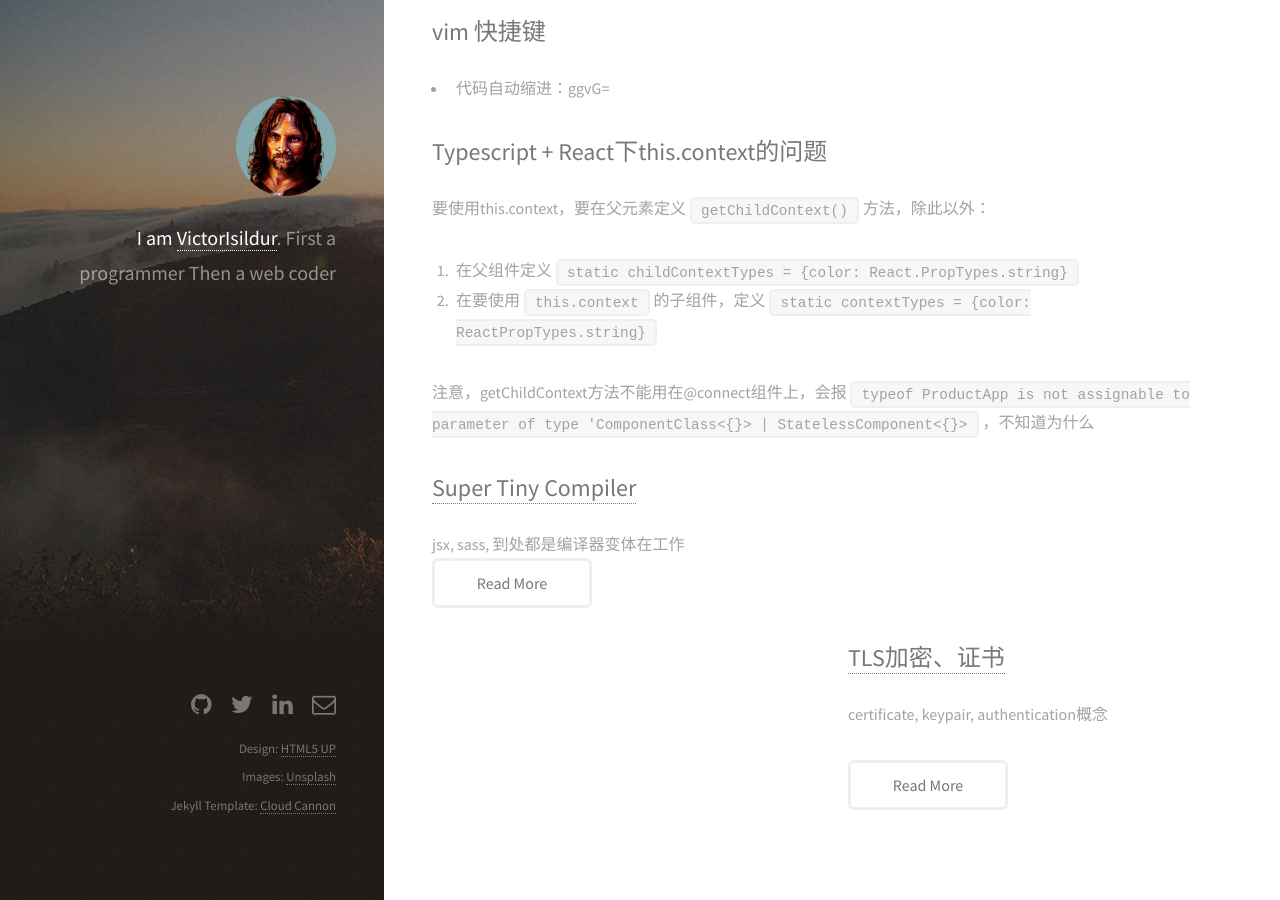
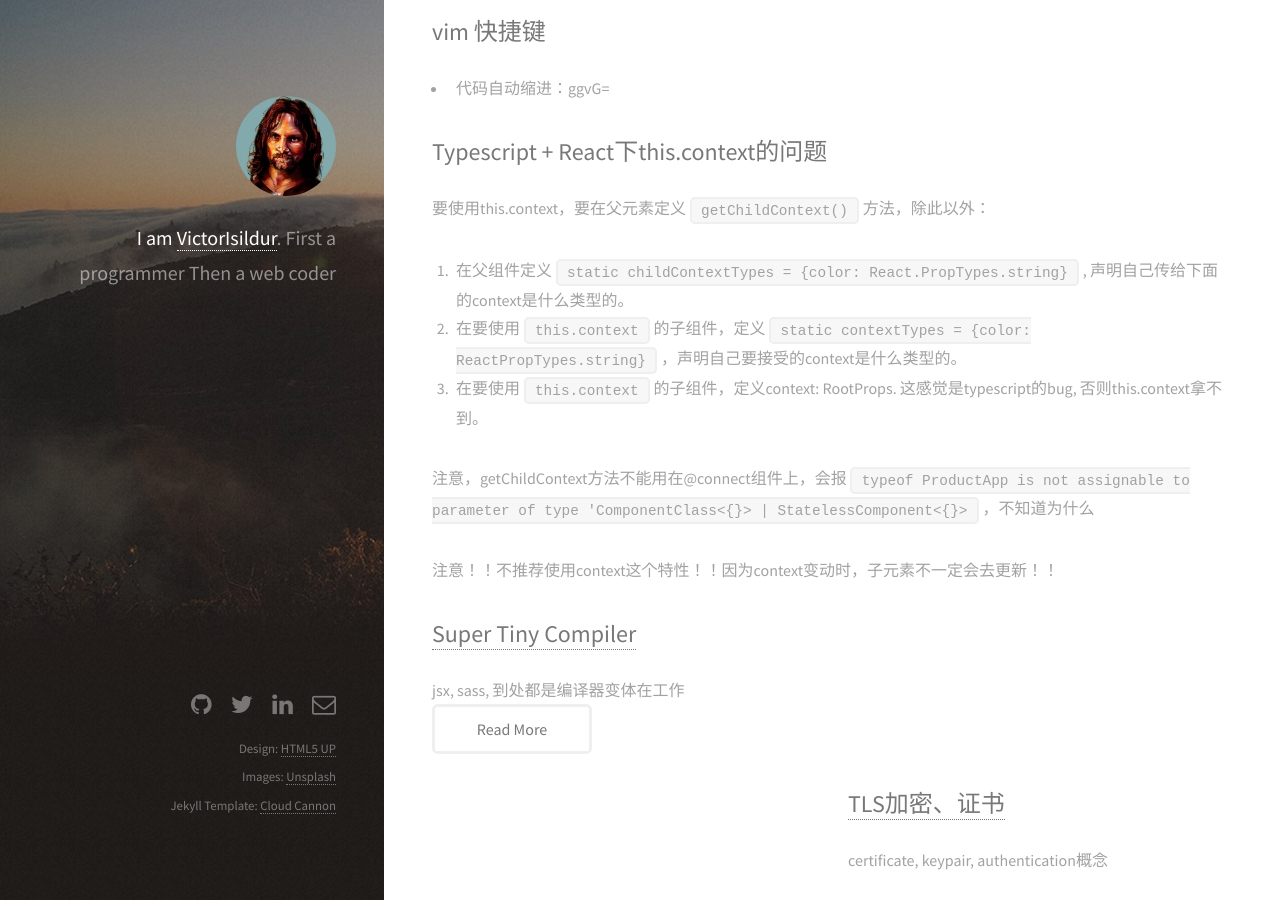
Before and after one commit to victorisildur/victorisildur.github.io, a Jekyll site: the page built from _posts/2016-09-26-typescript.markdown, in a window 1280 px wide and 900 px high, scrolled down 4488 px. Built offline with Jekyll 4.4.1, drawn with Linux system fonts in a browser that asks for light colours; Markdown is read by kramdown in place of the engine named in the settings.

Commit message:
react context

```diff
--- a/_posts/2016-09-26-typescript.markdown
+++ b/_posts/2016-09-26-typescript.markdown
@@ -153,7 +153,10 @@ workflowReducer收到这个action后，workflowState根据trigger做出跃迁，
 
 要使用this.context，要在父元素定义`getChildContext()`方法，除此以外：
 
-1. 在父组件定义`static childContextTypes = {color: React.PropTypes.string}`
-2. 在要使用`this.context`的子组件，定义`static contextTypes = {color: ReactPropTypes.string}`
+1. 在父组件定义`static childContextTypes = {color: React.PropTypes.string}`, 声明自己传给下面的context是什么类型的。
+2. 在要使用`this.context`的子组件，定义`static contextTypes = {color: ReactPropTypes.string}`，声明自己要接受的context是什么类型的。
+3. 在要使用`this.context`的子组件，定义context: RootProps. 这感觉是typescript的bug, 否则this.context拿不到。
 
 注意，getChildContext方法不能用在@connect组件上，会报`typeof ProductApp is not assignable to parameter of type 'ComponentClass<{}> | StatelessComponent<{}>`，不知道为什么
+
+注意！！不推荐使用context这个特性！！因为context变动时，子元素不一定会去更新！！
```
